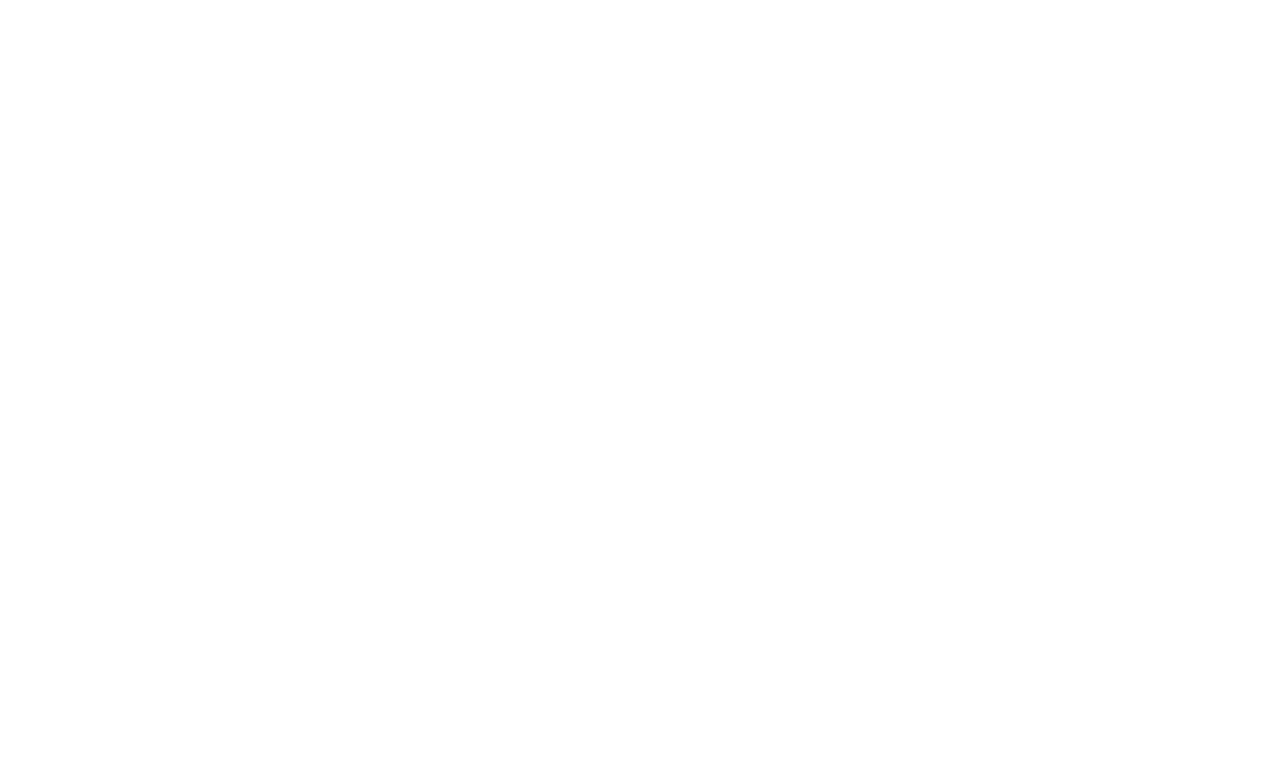
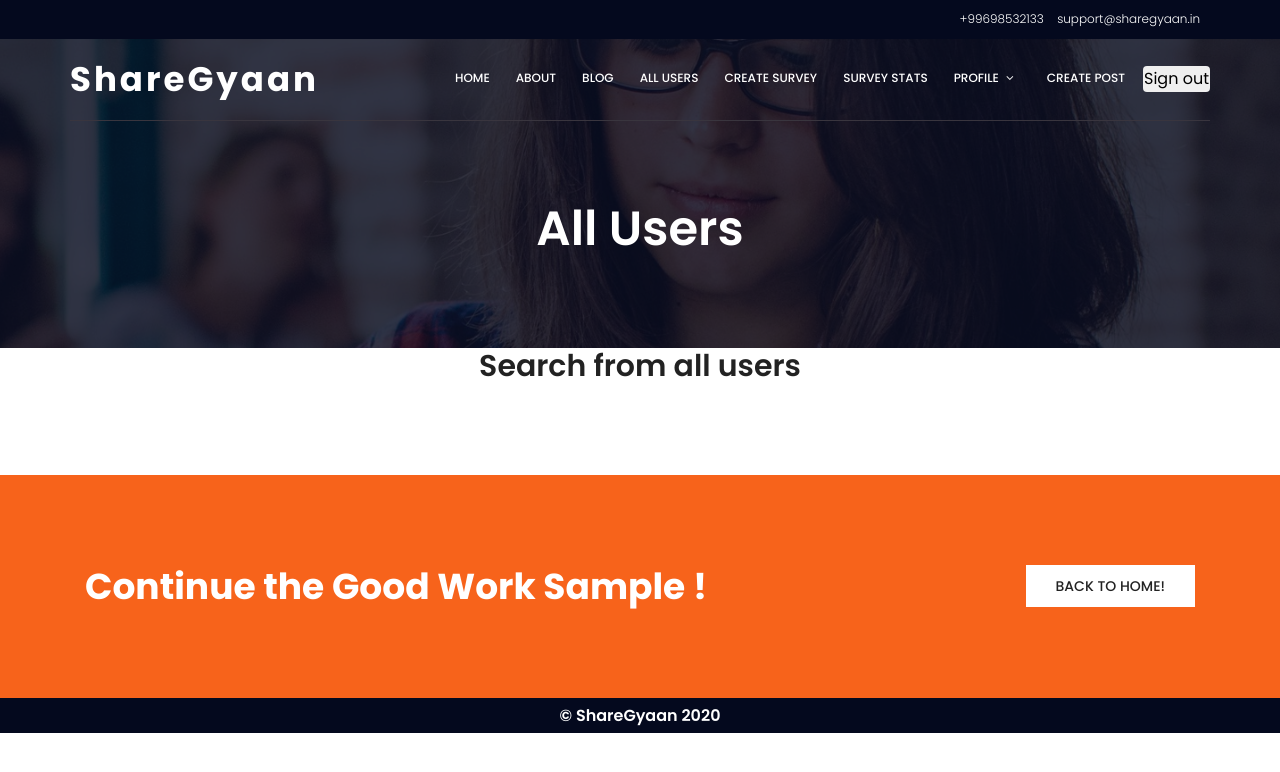
Before and after one commit to amantibrewal310/hack36, a Django app: page /accounts/ in a window 1280 px wide. Before the commit the part shown is empty. Shown: the top 772 px of the page. Run offline with Django 3.2, Linux system fonts and the light colour scheme; the visitor is signed in with stand-in values (Sample User, id 1); data comes from the database, SQL or seed files in the repository; some libraries are stand-ins or nearby versions.

Commit message:
all user page designing is fixed

```diff
--- a/accounts/templates/accounts/all_user.html
+++ b/accounts/templates/accounts/all_user.html
@@ -1,14 +1,32 @@
-<!DOCTYPE html>
-<html lang="en">
-<head>
-    <meta charset="UTF-8">
-    <title>Title</title>
-</head>
-<body>
-<ul>
-{% for user_p in users %}
-<li><a href="{{ user_p.get_absolute_url }}">{{ user_p }}</a></li>
-{% endfor %}
-</ul>
-</body>
-</html>
+{% extends 'hack/base.html'%}
+{% block body %}
+<section class="banner-area relative about-banner" id="home">
+    <div class="overlay overlay-bg"></div>
+    <div class="container">
+        <div class="row d-flex align-items-center justify-content-center">
+            <div class="about-content col-lg-12">
+                <h1 class="text-white">
+                    All Users
+                </h1>
+
+            </div>
+        </div>
+    </div>
+</section>
+
+<h2 style="text-align: center;">Search from all users</h2>
+<br>
+<div class="container">
+
+
+            <ul>
+                {% for user_p in users %}
+                <li><h3><a href="{{ user_p.get_absolute_url }}">{{ user_p }}</a></h3></li>
+                <br>
+                {% endfor %}
+            </ul>
+
+
+</div>
+<br><br><br>
+{% endblock %}
--- a/hack/templates/hack/base.html
+++ b/hack/templates/hack/base.html
@@ -65,6 +65,7 @@
 							<li><a href="{% url 'about'%}">About</a></li>
 							<li><a href="{% url 'blog-home' %}">Blog</a></li>
 							{% if user.is_authenticated %}
+							<li><a href="/accounts/">All users</a></li>
 								<li><a href="{% url 'survey:survey_create' %}">Create Survey</a></li>
 							{% endif %}
 							<li><a href="{% url 'survey:survey_data' %}">Survey Stats</a></li>
--- a/survey/templates/survey/data.html
+++ b/survey/templates/survey/data.html
@@ -29,7 +29,7 @@
                 ['and_dev',      {{and_dev}}],
                 ['comm_skill',  {{comm_skill}}],
                 ['ml',       {{ml}}],
-                ['iot',    {{iot}}]
+                ['iot',    {{iot}}],
               ]);
 
               var options = {
@@ -79,7 +79,10 @@
 
 
     <div class="container">
+      <h2 class="text-center my-3">Total Survey: {{total}}</h2>
+
       <div class="row mb-25 pb-100 pt-100">
+
         <div class="col-5 float-left">
               <div id="piechart_3d" style="width: 900px; height: 500px;"></div>
         </div>
--- a/survey/views.py
+++ b/survey/views.py
@@ -68,6 +68,7 @@
         'comm_skill':len(comm_skill),
         'ml':len(ml),
         'iot':len(iot),
+        'total':len(total)
     }
 
     return render(request,'survey/data.html',args)
```
